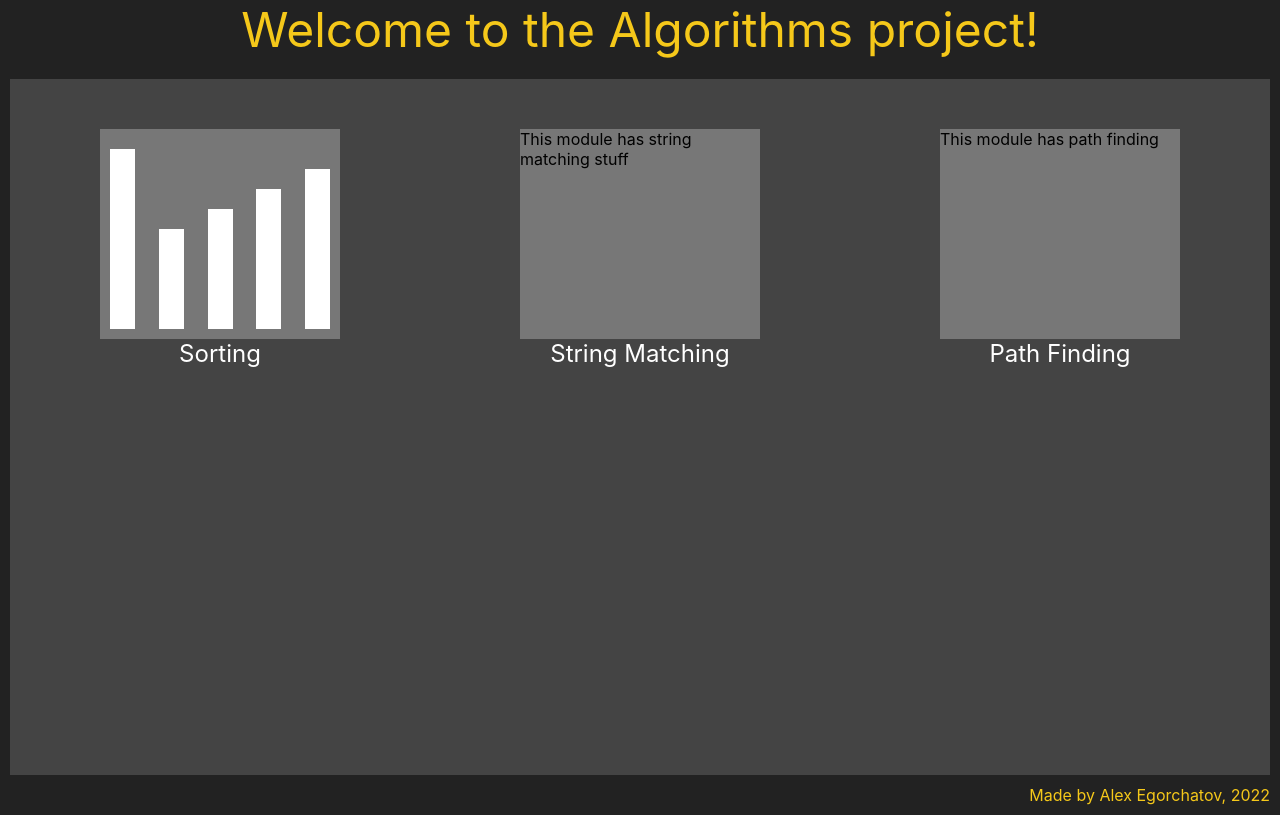
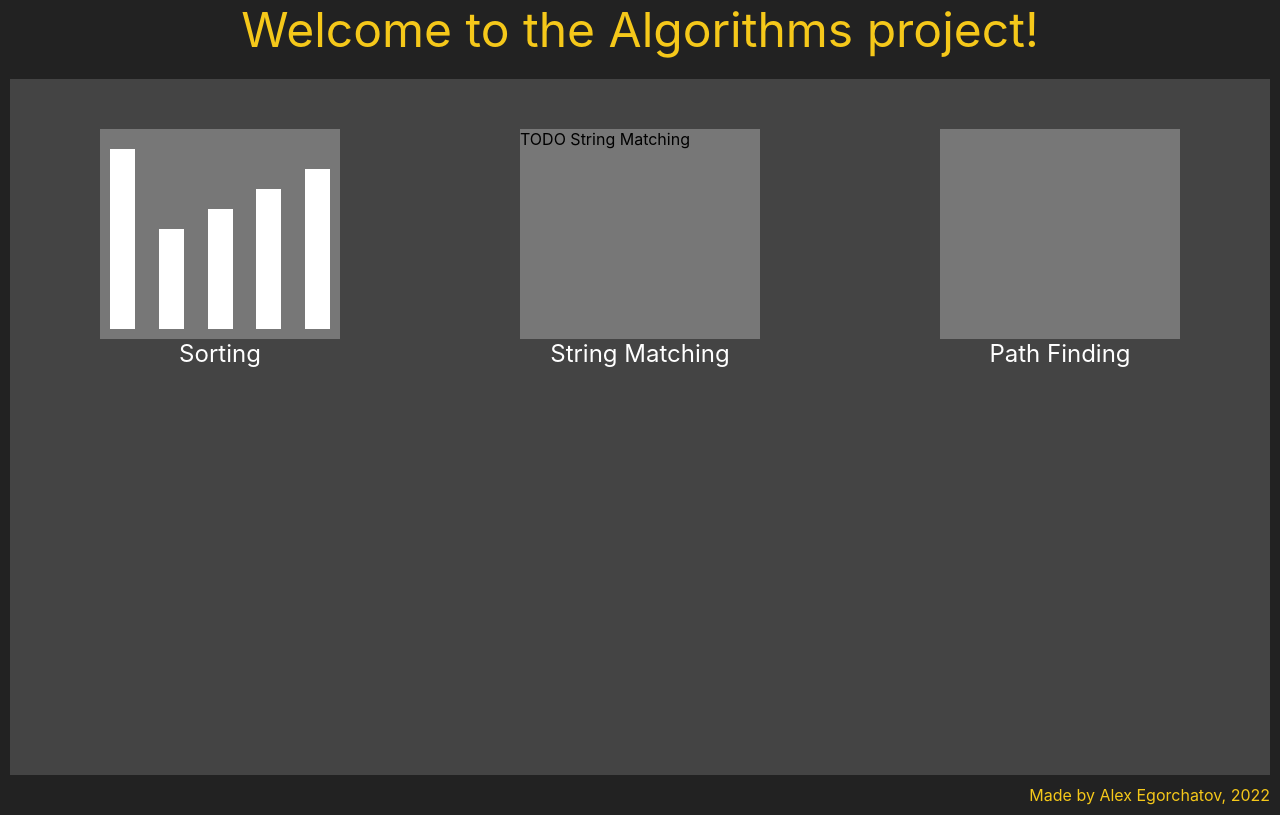
Before and after one commit to AlexEgorchatov/Algorithms, a React (Create React App) app in the folder frontend/: page / in a window 1280 px wide. Built offline with nearby package versions, Linux system fonts and the light colour scheme.

Commit message:
Made a refactoring.

```diff
--- /dev/null
+++ b/frontend/src/Module Resources/IModule.ts
@@ -0,0 +1,3 @@
+export interface IModule {
+  title: string;
+}
--- a/frontend/src/Module Resources/Module.tsx
+++ b/frontend/src/Module Resources/Module.tsx
@@ -1,73 +1,26 @@
-/**@jsxImportSource @emotion/react */
-import { css } from '@emotion/react';
-import React from 'react';
 import { ModuleData } from './ModuleData';
 import { ModuleEnumeration } from './ModuleEnumeration';
-import { SortingModule } from './SortingModule';
-import { StringMatchingModule } from './StringMatchingModule';
-import { PathFindingModule } from './PathFindingModule';
+import { SortingModule } from './Modules/SortingModule';
+import { StringMatchingModule } from './Modules/StringMatchingModule';
+import { PathFindingModule } from './Modules/PathFindingModule';
 
 interface Props {
   data: ModuleData;
 }
 
 export const Module = ({ data }: Props) => {
-  const [isMouseOver, setIsMouseOver] = React.useState(false);
-
-  const module = () => {
+  const GetCurrentModule = () => {
     switch (data.moduleType) {
       case ModuleEnumeration.Sorting:
-        return <SortingModule />;
+        return <SortingModule title={data.title} />;
 
       case ModuleEnumeration.StringMatching:
-        return <StringMatchingModule />;
+        return <StringMatchingModule title={data.title} />;
 
       case ModuleEnumeration.PathFinding:
-        return <PathFindingModule />;
+        return <PathFindingModule title={data.title} />;
     }
   };
 
-  const handleModuleMouseEnter = () => {
-    setIsMouseOver(true);
-    data.startAnimation({});
-  };
-  const handleModuleMouseLeave = () => {
-    setIsMouseOver(false);
-    data.stopAnimation();
-  };
-
-  return (
-    <div
-      css={css`
-        margin: 10px;
-        padding: ${isMouseOver ? `8px` : `10px`};
-        width: 240px;
-        height: 240px;
-        border-style: solid;
-        border-color: #e8610e;
-        border-width: ${isMouseOver ? `2px` : `0px`};
-        cursor: pointer;
-      `}
-      onMouseEnter={handleModuleMouseEnter}
-      onMouseLeave={handleModuleMouseLeave}
-    >
-      <div
-        css={css`
-          background-color: #777777;
-          height: 210px;
-        `}
-      >
-        {module()}
-      </div>
-      <div
-        css={css`
-          font-size: 24px;
-          color: #ffffff;
-          text-align: center;
-        `}
-      >
-        {data.title}
-      </div>
-    </div>
-  );
+  return <div>{GetCurrentModule()}</div>;
 };
--- a/frontend/src/Module Resources/ModuleData.ts
+++ b/frontend/src/Module Resources/ModuleData.ts
@@ -3,27 +3,19 @@ import { ModuleEnumeration } from './ModuleEnumeration';
 export interface ModuleData {
   moduleType: ModuleEnumeration;
   title: string;
-  startAnimation: (initialData: object) => void;
-  stopAnimation: () => void;
 }
 
 export const modules: ModuleData[] = [
   {
     moduleType: ModuleEnumeration.Sorting,
     title: 'Sorting',
-    startAnimation: function (initialData: object): void {},
-    stopAnimation: function (): void {},
   },
   {
     moduleType: ModuleEnumeration.StringMatching,
     title: 'String Matching',
-    startAnimation: function (initialData: object): void {},
-    stopAnimation: function (): void {},
   },
   {
     moduleType: ModuleEnumeration.PathFinding,
     title: 'Path Finding',
-    startAnimation: function (initialData: object): void {},
-    stopAnimation: function (): void {},
   },
 ];
--- /dev/null
+++ b/frontend/src/Module Resources/ModulePlaceHolder.tsx
@@ -0,0 +1,16 @@
+import React from 'react';
+import { ModuleContent, ModuleComponent, ModuleTitle } from '../Styles';
+
+interface Props {
+  title: string;
+  children?: React.ReactNode;
+}
+
+export const ModulePlaceholder = ({ children, title }: Props) => {
+  return (
+    <ModuleComponent>
+      <ModuleContent>{children}</ModuleContent>
+      <ModuleTitle>{title}</ModuleTitle>
+    </ModuleComponent>
+  );
+};
--- /dev/null
+++ b/frontend/src/Module Resources/Modules/PathFindingModule.tsx
@@ -0,0 +1,18 @@
+import React from 'react';
+import { IModule } from '../IModule';
+import { ModulePlaceholder } from '../ModulePlaceHolder';
+
+export const PathFindingModule = ({ title }: IModule) => {
+  const handleModuleMouseEnter = () => {
+    console.log('Entered Path Finding module');
+  };
+  const handleModuleMouseLeave = () => {
+    console.log('Left Path Finding module');
+  };
+
+  return (
+    <div onMouseEnter={handleModuleMouseEnter} onMouseLeave={handleModuleMouseLeave}>
+      <ModulePlaceholder title={title}></ModulePlaceholder>
+    </div>
+  );
+};
--- /dev/null
+++ b/frontend/src/Module Resources/Modules/SortingModule.tsx
@@ -0,0 +1,50 @@
+/**@jsxImportSource @emotion/react */
+import { css } from '@emotion/react';
+import { IModule } from '../IModule';
+import { ModulePlaceholder } from '../ModulePlaceHolder';
+
+interface Props {
+  height: number;
+}
+
+const SortingBar = ({ height }: Props) => {
+  return (
+    <div
+      css={css`
+        background-color: white;
+        width: 25px;
+        height: ${height}px;
+      `}
+    ></div>
+  );
+};
+
+export const SortingModule = ({ title }: IModule) => {
+  let bars: number[] = [180, 100, 120, 140, 160];
+  const handleModuleMouseEnter = () => {
+    console.log('Entered Sorting module');
+  };
+  const handleModuleMouseLeave = () => {
+    console.log('Left Sorting module');
+  };
+
+  return (
+    <div onMouseEnter={handleModuleMouseEnter} onMouseLeave={handleModuleMouseLeave}>
+      <ModulePlaceholder title={title}>
+        <div
+          css={css`
+            height: 200px;
+            margin: 0px 10px 0px 10px;
+            display: flex;
+            justify-content: space-between;
+            align-items: flex-end;
+          `}
+        >
+          {bars.map((bar, index) => (
+            <SortingBar key={index} height={bar} />
+          ))}
+        </div>
+      </ModulePlaceholder>
+    </div>
+  );
+};
--- /dev/null
+++ b/frontend/src/Module Resources/Modules/StringMatchingModule.tsx
@@ -0,0 +1,20 @@
+import React from 'react';
+import { IModule } from '../IModule';
+import { ModulePlaceholder } from '../ModulePlaceHolder';
+
+export const StringMatchingModule = ({ title }: IModule) => {
+  const handleModuleMouseEnter = () => {
+    console.log('Entered String Matching module');
+  };
+  const handleModuleMouseLeave = () => {
+    console.log('Left String Matching module');
+  };
+
+  return (
+    <div onMouseEnter={handleModuleMouseEnter} onMouseLeave={handleModuleMouseLeave}>
+      <ModulePlaceholder title={title}>
+        <div>TODO String Matching</div>
+      </ModulePlaceholder>
+    </div>
+  );
+};
--- a/frontend/src/Module Resources/PathFindingModule.tsx
+++ /dev/null
@@ -1,5 +0,0 @@
-import React from 'react';
-
-export const PathFindingModule = () => {
-  return <div>This module has path finding</div>;
-};
--- a/frontend/src/Module Resources/SortingModule.tsx
+++ /dev/null
@@ -1,39 +0,0 @@
-/**@jsxImportSource @emotion/react */
-import { css } from '@emotion/react';
-import React from 'react';
-
-interface Props {
-  height: number;
-}
-
-const SortingBar = ({ height }: Props) => {
-  return (
-    <div
-      css={css`
-        background-color: white;
-        width: 25px;
-        height: ${height}px;
-      `}
-    ></div>
-  );
-};
-
-const bars: number[] = [180, 100, 120, 140, 160];
-
-export const SortingModule = () => {
-  return (
-    <div
-      css={css`
-        height: 200px;
-        margin: 0px 10px 0px 10px;
-        display: flex;
-        justify-content: space-between;
-        align-items: flex-end;
-      `}
-    >
-      {bars.map((bar) => (
-        <SortingBar height={bar} />
-      ))}
-    </div>
-  );
-};
--- a/frontend/src/Module Resources/StringMatchingModule.tsx
+++ /dev/null
@@ -1,5 +0,0 @@
-import React from 'react';
-
-export const StringMatchingModule = () => {
-  return <div>This module has string matching stuff</div>;
-};
--- /dev/null
+++ b/frontend/src/Styles.ts
@@ -0,0 +1,27 @@
+import styled from '@emotion/styled';
+
+export const ModuleComponent = styled.div`
+  margin: 10px;
+  padding: 10px;
+  width: 240px;
+  height: 240px;
+  border-style: solid;
+  border-color: #e8610e;
+  border-width: 0px;
+  cursor: pointer;
+  :hover {
+    padding: 8px;
+    border-width: 2px;
+  }
+`;
+
+export const ModuleContent = styled.div`
+  background-color: #777777;
+  height: 210px;
+`;
+
+export const ModuleTitle = styled.div`
+  font-size: 24px;
+  color: #ffffff;
+  text-align: center;
+`;
```
